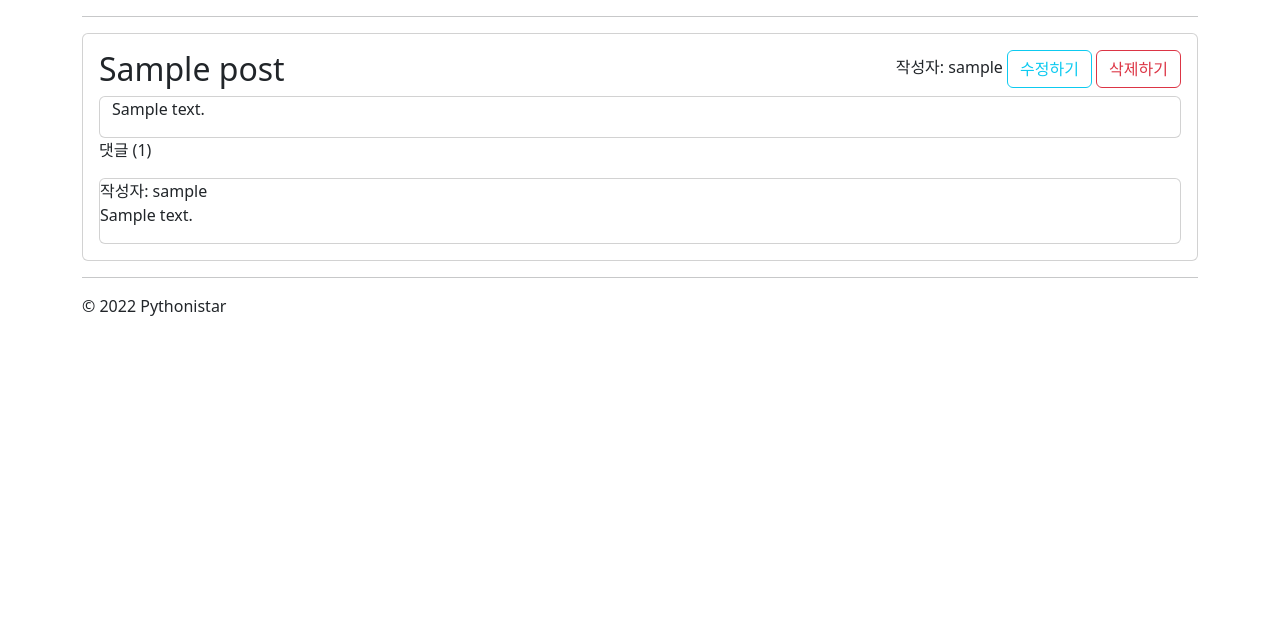
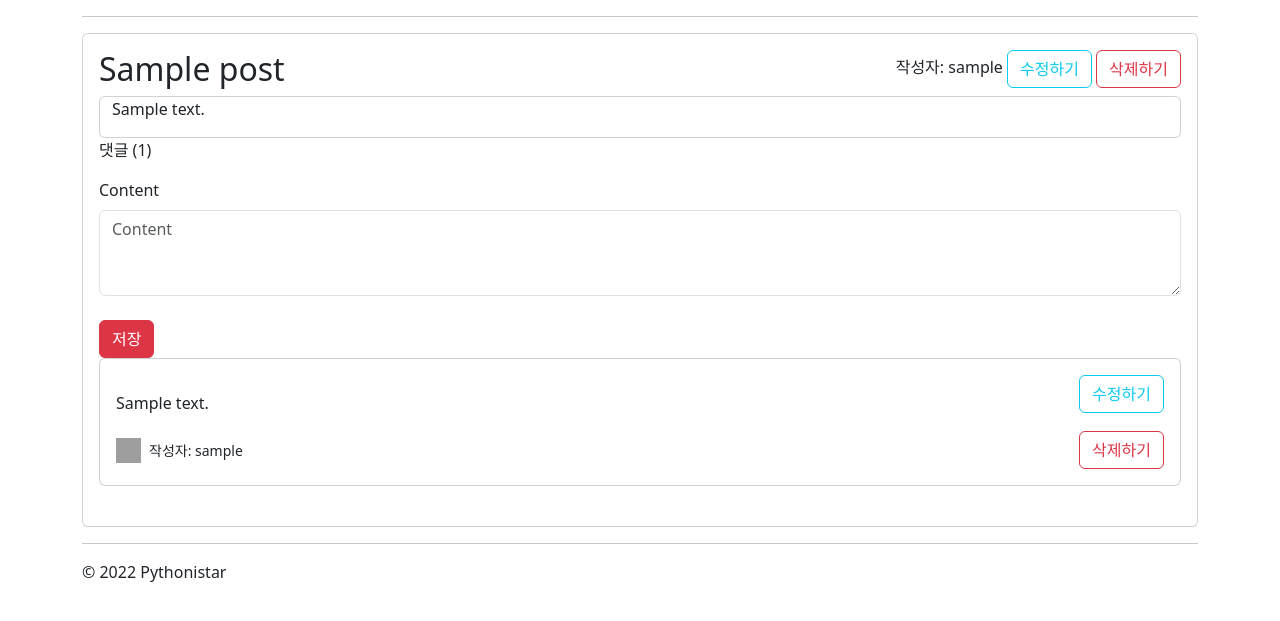
Before and after one commit to netsus/real_django, a Django app: page /blog/1 in a window 1280 px wide. Shown: the part 56-677 px from the top of the page. Run offline with Django 3.2, Linux system fonts and the light colour scheme; a user stored in the database is signed in; tables that the repository leaves empty hold one stand-in row (values such as "Sample post"); some libraries are stand-ins or nearby versions; grey boxes are pictures that could not be loaded.

Commit message:
Post 댓글(Comment) 생성, 수정, 삭제 기능 생성 템플릿 수정

```diff
--- a/blog/forms.py
+++ b/blog/forms.py
@@ -14,4 +14,9 @@ class PostForm(forms.ModelForm):
 class CommentForm(forms.ModelForm):
     class Meta:
         model = Comment
-        fields="__all__"
+        fields= [
+            "content",
+        ]
+        widgets = {
+            "content": forms.Textarea(attrs={"rows":3})
+        }
--- a/blog/models.py
+++ b/blog/models.py
@@ -24,7 +24,7 @@ class Tag(models.Model):
         return self.name
 
 class Comment(models.Model):
-    author=models.ForeignKey(settings.AUTH_USER_MODEL, blank=True, on_delete=models.CASCADE)
+    author=models.ForeignKey(settings.AUTH_USER_MODEL, on_delete=models.CASCADE)
     post=models.ForeignKey("Post",blank=True, on_delete=models.CASCADE)
     content=models.TextField()
 
--- a/blog/urls.py
+++ b/blog/urls.py
@@ -9,4 +9,7 @@ urlpatterns=[
     path("new/", views.post_create, name="post_create" ),
     path("<int:pk>/edit", views.post_edit, name="post_edit" ),
     path("<int:pk>/delete", views.post_delete, name="post_delete" ),
+    path("<int:post_pk>/comments/new", views.comment_create, name="comment_create" ),
+    path("<int:post_pk>/comments/<int:pk>/edit", views.comment_edit, name="comment_edit" ),
+    path("<int:post_pk>/comments/<int:pk>/delete", views.comment_delete, name="comment_delete" ),
 ]
--- a/blog/views.py
+++ b/blog/views.py
@@ -1,10 +1,10 @@
 from django.contrib.auth.mixins import LoginRequiredMixin, UserPassesTestMixin
-from django.shortcuts import resolve_url
+from django.shortcuts import resolve_url, get_object_or_404, redirect
 from django.urls import reverse_lazy, reverse
 from django.views.generic import ListView, DetailView, CreateView, UpdateView, DeleteView
 
-from blog.forms import PostForm
-from blog.models import Post
+from blog.forms import PostForm, CommentForm
+from blog.models import Post, Comment
 
 
 class PostListView(ListView):
@@ -18,6 +18,11 @@ post_list = PostListView.as_view()
 class PostDetailView(LoginRequiredMixin, DetailView):
     """Post Detail View"""
     model = Post
+
+    def get_context_data(self, **kwargs):
+        context_data = super().get_context_data(**kwargs)
+        context_data["comment_form"] = CommentForm()
+        return context_data
 
 post = PostDetailView.as_view()
 
@@ -47,3 +52,46 @@ class PostDeleteView(UserPassesTestMixin, DeleteView):
         return self.request.user == self.get_object().author
 
 post_delete = PostDeleteView.as_view()
+
+class CommentCreateView(LoginRequiredMixin, CreateView):
+    model = Comment
+    form_class = CommentForm
+
+    def form_valid(self, form):
+        comment = form.save(commit=False)
+        comment.author = self.request.user
+        comment.post = get_object_or_404(Post, pk=self.kwargs["post_pk"])
+        response = super().form_valid(form)
+        return response
+
+    def get_success_url(self):
+        return resolve_url("blog:post", self.kwargs["post_pk"])
+
+
+
+comment_create = CommentCreateView.as_view()
+
+class CommentUpdateView(UserPassesTestMixin, UpdateView):
+    model = Comment
+    form_class = CommentForm
+    template_name = "blog/blog_form.html"
+
+    def test_func(self):
+        return self.request.user == self.get_object().author
+
+    def get_success_url(self):
+        return resolve_url("blog:post", self.kwargs["post_pk"])
+
+comment_edit = CommentUpdateView.as_view()
+
+class CommentDeleteView(UserPassesTestMixin, DeleteView):
+    model = Comment
+    success_url = reverse_lazy("blog:post_list")
+
+    def test_func(self):
+        return self.request.user == self.get_object().author
+
+    def get_success_url(self):
+        return resolve_url("blog:post", self.kwargs["post_pk"])
+
+comment_delete = CommentDeleteView.as_view()
--- a/templates/blog/post_detail.html
+++ b/templates/blog/post_detail.html
@@ -22,11 +22,41 @@
 
     <p>댓글 ({{ post.comment_set.all.count }})</p>
 
+    <form action="{% url "blog:comment_create" post.pk %}" method="post" novalidate>
+        {% csrf_token%}
+        {% bootstrap_form comment_form layout="inline" %}
+        <input type="submit" value="저장" class="btn btn-danger mt-2">
+    </form>
+
+
     <div class="comment-list">
         {% for comment in post.comment_set.all %}
-            <div class="card">
-                작성자: {{ comment.author }}
-                {{ comment.content|linebreaks }}
+            <div class="card mb-4">
+              <div class="card-body">
+                  <div class="d-flex flex-row justify-content-between">
+                      <div class="justify-content-start">
+                        <p>{{ comment.content|linebreaks }}</p>
+                      </div>
+                      <div class="justify-content-end">
+                          {% if user == comment.author %}
+                              <a href="{% url "blog:comment_edit" post.pk comment.pk %}" class="btn btn-outline-info">수정하기</a>
+                          {% endif %}
+                      </div>
+                  </div>
+                  <div class="d-flex justify-content-between">
+                  <div class="d-flex flex-row align-items-center">
+                    <img src="https://thumbs.dreamstime.com/b/person-icon-creative-trendy-colorful-round-button-illustration-isolated-156511182.jpg" alt="avatar" width="25"
+                      height="25" />
+                    <p class="small mb-0 ms-2">작성자: {{ comment.author }}</p>
+                  </div>
+                      <div class="d-flex flex-row align-items-center">
+                          {% if user == comment.author %}
+                              <a href="{% url "blog:comment_delete" post.pk comment.pk %}" class="btn btn-outline-danger">삭제하기</a>
+                          {% endif %}
+                  </div>
+
+                </div>
+              </div>
             </div>
         {% endfor %}
     </div>
```
Also changed, not shown: templates/blog/comment_confirm_delete.html (added, +13 -0 lines).
